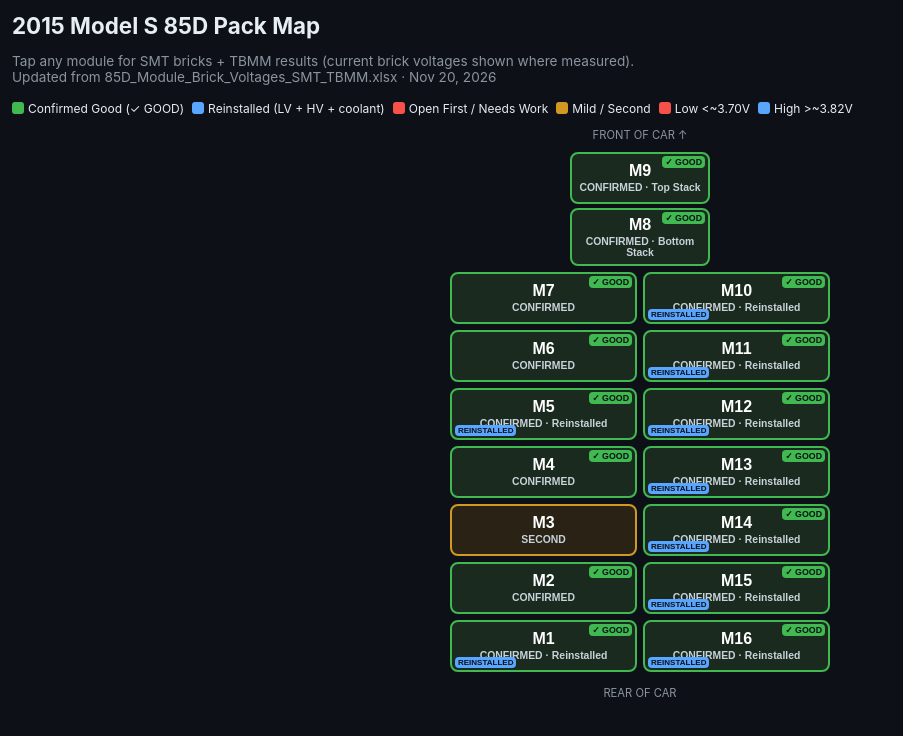
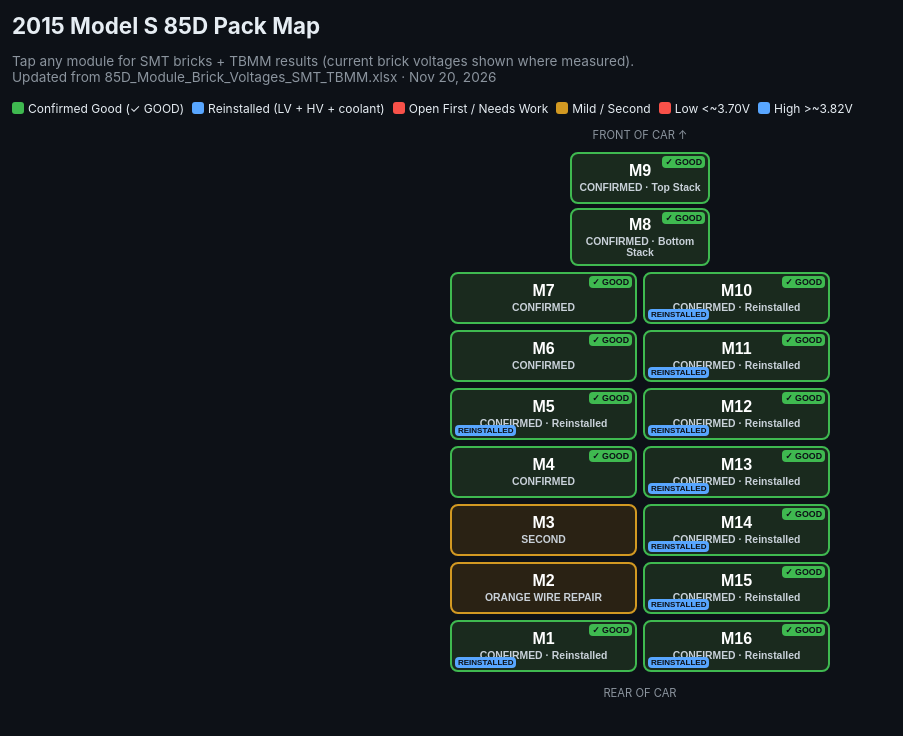
Before and after one commit to mikesudyk/Tesla-pack-repair, a plain HTML site: page pack-map.html in a window 1280 px wide. Shown: the whole page, without its empty margins (0-903 px from the left). Drawn offline with Linux system fonts and the light colour scheme.

Commit message:
Module 2: closer inspection found orange sense wire bad — repair in progress (prior TBMM 6 mV noted)

```diff
--- a/pack-map.html
+++ b/pack-map.html
@@ -156,7 +156,7 @@
       <button class="module-btn green confirmed reinstalled" data-mod="5">M5<br><span class="status">CONFIRMED · Reinstalled</span></button>
       <button class="module-btn green confirmed" data-mod="4">M4<br><span class="status">CONFIRMED</span></button>
       <button class="module-btn orange" data-mod="3">M3<br><span class="status">SECOND</span></button>
-      <button class="module-btn green confirmed" data-mod="2">M2<br><span class="status">CONFIRMED</span></button>
+      <button class="module-btn orange" data-mod="2">M2<br><span class="status">ORANGE WIRE REPAIR</span></button>
       <button class="module-btn green confirmed reinstalled" data-mod="1">M1<br><span class="status">CONFIRMED · Reinstalled</span></button>
     </div>
     <!-- Right row: front to rear M10→M16 -->
@@ -180,7 +180,7 @@
 <script>
 const data = {
   1: { status:"CONFIRMED · REINSTALLED", color:"green", bricks:[3.759,3.759,3.718,3.799,3.759,3.759], tbmmBricks:[3.743,3.747,3.746,3.747,3.745,3.745], smt:2, tbmm:"4 mV PASS", wires:"Orange sense wire riveted", visual:"Inspected; confirmed good; reinstalled", notes:"Orange sense wire repaired and retested (Nov 20). TBMM: 22.47 V, bricks 3.743/3.747/3.746/3.747/3.745/3.745 V, H 3.747 V / L 3.743 V, 4 mV PASS, 11.6/11.2 °C, thumbs-up. Confirmed good and reinstalled (LV + HV connectors + coolant lines connected)." },
-  2: { status:"CONFIRMED", color:"green", bricks:[3.761,3.764,3.761,3.763,3.761,3.762], tbmmBricks:[3.745,3.751,3.748,3.751,3.747,3.748], smt:2, tbmm:"6 mV (borderline PASS)", wires:"All good (no repairs needed)", visual:"Inspected; all sense wires good; confirmed", notes:"All sense wires good. TBMM (Nov 20): 22.49 V, bricks 3.745/3.751/3.748/3.751/3.747/3.748 V, H 3.751 V / L 3.745 V, 6 mV, 11.1/11.2 °C. Borderline vs <6 mV thumbs-up threshold but considered good by owner." },
+  2: { status:"ORANGE WIRE REPAIR", color:"green", bricks:[3.761,3.764,3.761,3.763,3.761,3.762], tbmmBricks:[3.745,3.751,3.748,3.751,3.747,3.748], smt:2, tbmm:"6 mV (pre-repair; orange wire bad)", wires:"Orange sense wire needs repair", visual:"Closer inspection found orange wire bad; repair in progress", notes:"Prior TBMM (Nov 20): 22.49 V, bricks 3.745/3.751/3.748/3.751/3.747/3.748 V, H 3.751 V / L 3.745 V, 6 mV, 11.1/11.2 °C. Closer inspection: orange sense wire not good — repair in progress. Will retest after repair." },
   3: { status:"SECOND", color:"orange", bricks:[3.766,3.767,3.741,3.793,3.766,3.766], smt:3, tbmm:"PENDING", wires:"Not inspected", visual:"Pending", notes:"Mild B3/B4 pair. Expected healthy." },
   4: { status:"CONFIRMED", color:"green", bricks:[3.766,3.767,3.765,3.767,3.766,3.766], tbmmBricks:[3.750,3.755,3.753,3.755,3.753,3.753], smt:3, tbmm:"5 mV PASS", wires:"All good (no repairs needed)", visual:"Inspected; all sense wires good; confirmed", notes:"All sense wires good. TBMM (Nov 20): 22.52 V, bricks 3.750/3.755/3.753/3.755/3.753/3.753 V, H 3.755 V / L 3.750 V, 5 mV PASS, 11.4/11.2 °C, thumbs-up. Confirmed good." },
   5: { status:"CONFIRMED · REINSTALLED", color:"green", bricks:[3.765,3.766,3.764,3.765,3.764,3.765], tbmmBricks:[3.747,3.752,3.750,3.751,3.750,3.750], smt:2, tbmm:"4–5 mV PASS", wires:"Inspected (no repairs noted)", visual:"Inspected; confirmed good; reinstalled", notes:"TBMM (Nov 20): 22.50 V, bricks 3.747/3.752/3.750/3.751/3.750/3.750 V, H 3.752 V / L 3.747 V, 4–5 mV PASS, 9.8/9.7 °C. Variance (30 sec, 7 readings): max 1 mV (0 cells >5 mV). Confirmed good and reinstalled (LV + HV connectors + coolant lines connected)." },
```
Also changed, not shown: index.html (+3 -3 lines).
